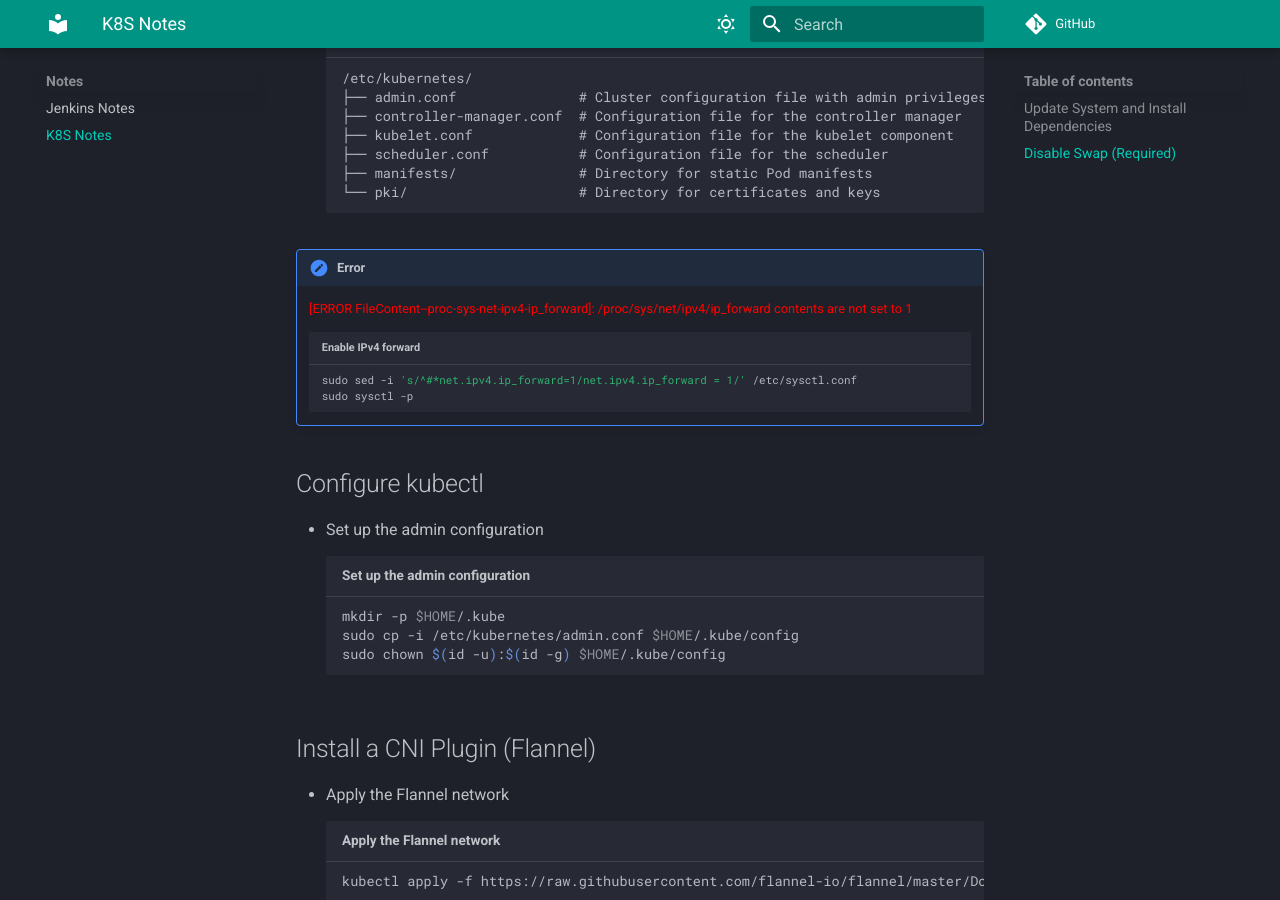
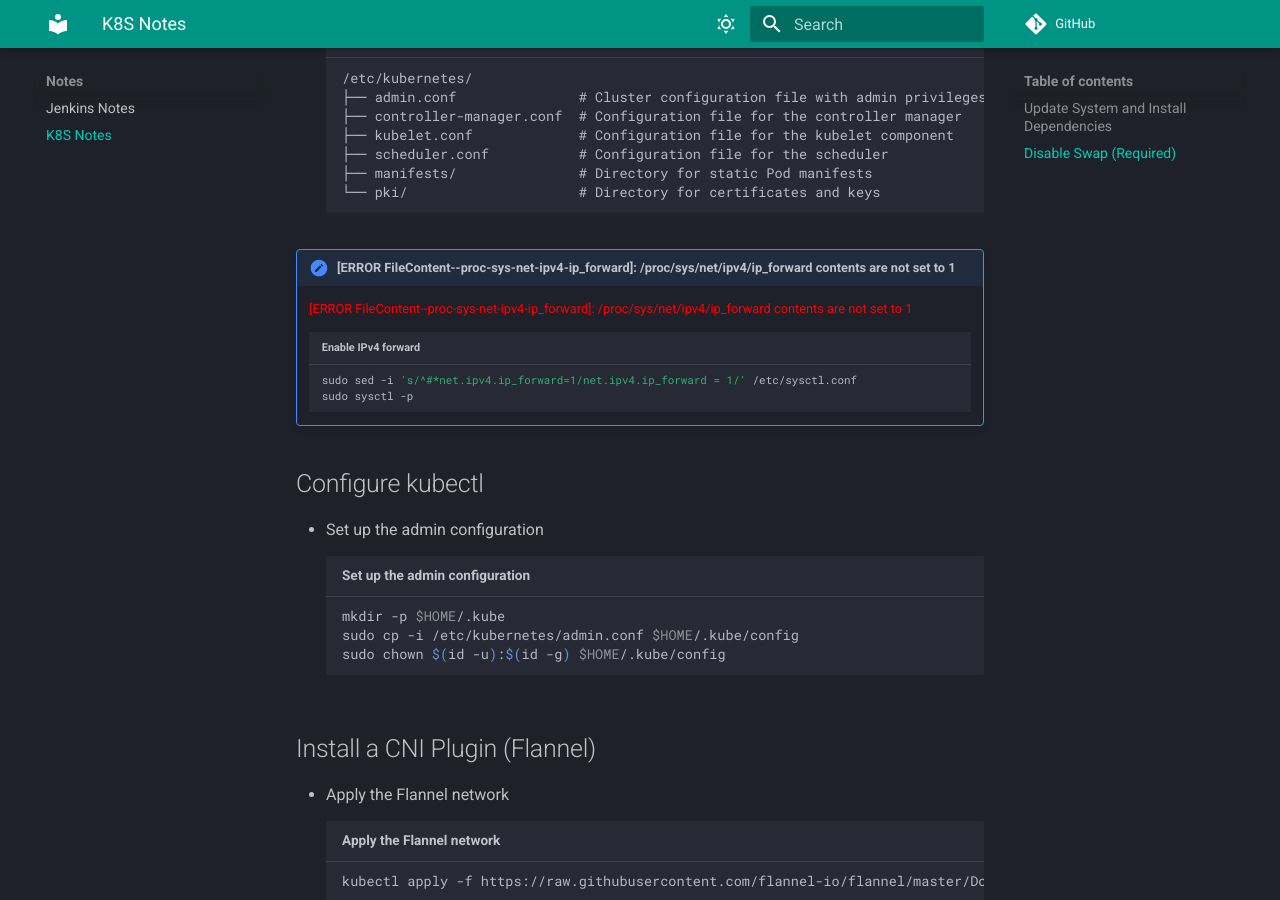
Before and after one commit to zhouushe/notes, an MkDocs documentation site: the page built from docs/k8s.md, in a window 1280 px wide and 900 px high, scrolled down 2901 px. Built offline with MkDocs 1.6.1 and Material for MkDocs 9.7.7, drawn with Linux system fonts in a browser that asks for light colours; comment, search, counter and statistics services are not loaded.

Commit message:
Update k8s.md

````diff
--- a/docs/k8s.md
+++ b/docs/k8s.md
@@ -98,7 +98,7 @@
 ├── manifests/               # Directory for static Pod manifests
 └── pki/                     # Directory for certificates and keys
 ```
-!!! error
+!!! error "[ERROR FileContent--proc-sys-net-ipv4-ip_forward]: /proc/sys/net/ipv4/ip_forward contents are not set to 1"
     <span style="color:red">[ERROR FileContent--proc-sys-net-ipv4-ip_forward]: /proc/sys/net/ipv4/ip_forward contents are not set to 1</span>
 
     ```bash title="Enable IPv4 forward"
````
